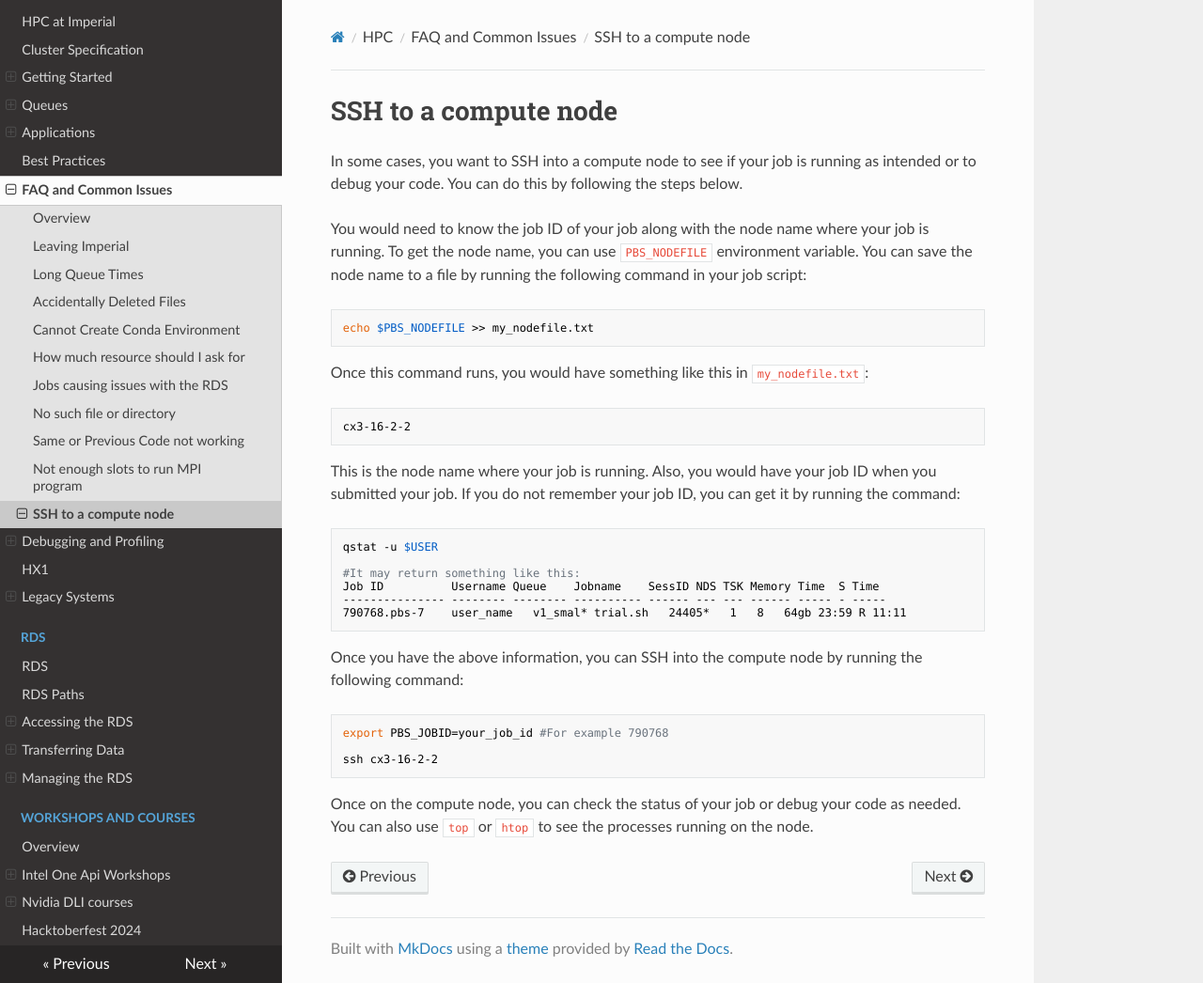
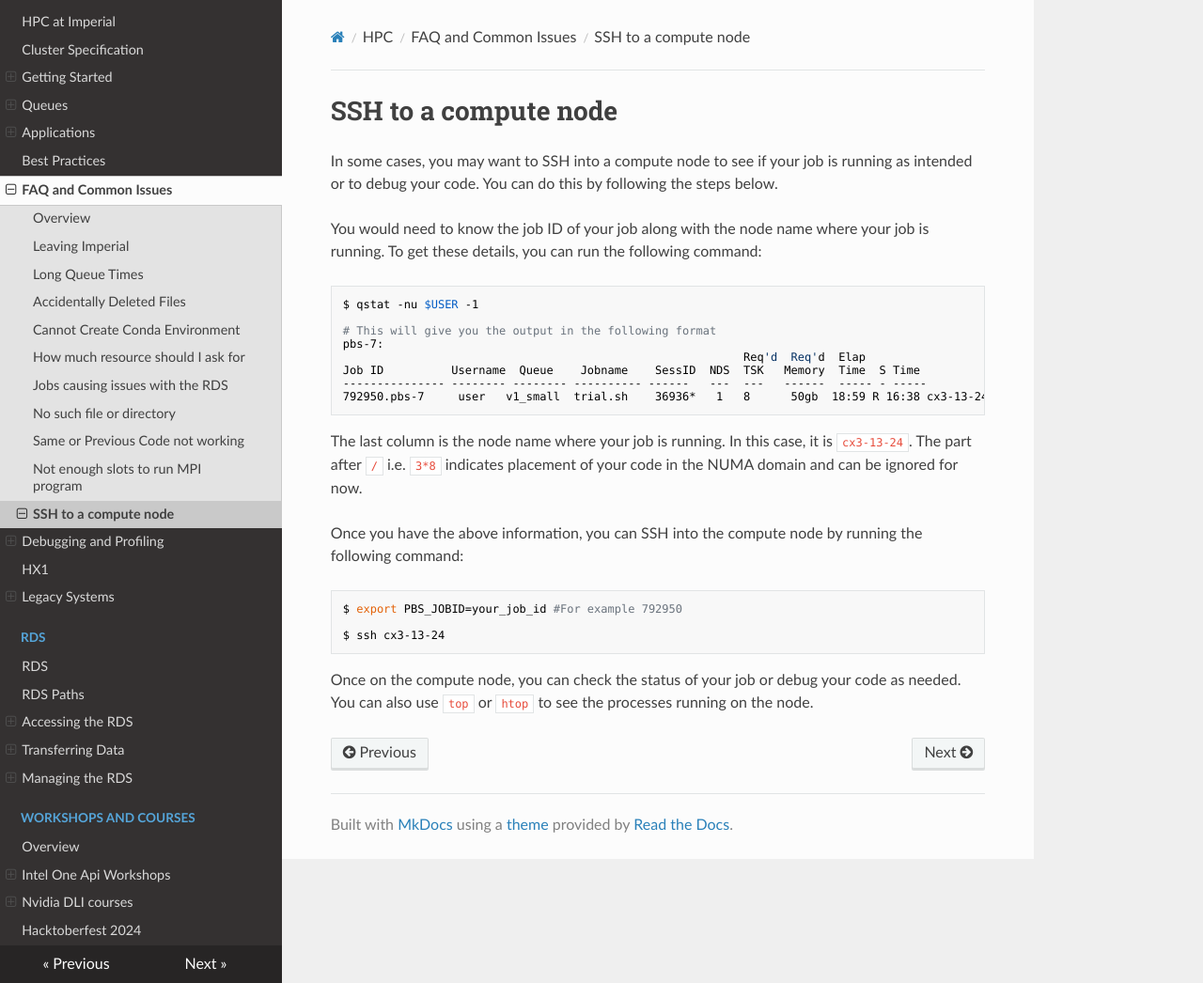
Before and after one commit to ImperialCollegeLondon/icl-rcs-user-guide, an MkDocs documentation site: the page built from docs/hpc/faq/ssh-compute-node.md, in a window 1280 px wide and 1046 px high. Shown: the whole window at 94% size. Built offline with MkDocs 1.6.1, drawn with Linux system fonts in a browser that asks for light colours; nearby versions of some CDN libraries.

Commit message:
Edited command to get job id and node name

````diff
--- a/docs/hpc/faq/ssh-compute-node.md
+++ b/docs/hpc/faq/ssh-compute-node.md
@@ -1,36 +1,28 @@
 # SSH to a compute node
 
-In some cases, you want to SSH into a compute node to see if your job is running as intended or to debug your code. You can do this by following the steps below.
+In some cases, you may want to SSH into a compute node to see if your job is running as intended or to debug your code. You can do this by following the steps below.
 
-You would need to know the job ID of your job along with the node name where your job is running. To get the node name, you can use `PBS_NODEFILE` environment variable. You can save the node name to a file by running the following command in your job script:
+You would need to know the job ID of your job along with the node name where your job is running. To get these details, you can run the following command:
 
 ```bash
-echo $PBS_NODEFILE >> my_nodefile.txt
+$ qstat -nu $USER -1
+
+# This will give you the output in the following format
+pbs-7:
+                                                           Req'd  Req'd  Elap
+Job ID          Username  Queue    Jobname    SessID  NDS  TSK   Memory  Time  S Time
+--------------- -------- -------- ---------- ------   ---  ---   ------  ----- - -----
+792950.pbs-7     user   v1_small  trial.sh    36936*   1   8      50gb  18:59 R 16:38 cx3-13-24/3*8
 ```
 
-Once this command runs, you would have something like this in `my_nodefile.txt`:
-
-```bash
-cx3-16-2-2
-```
-
-This is the node name where your job is running. Also, you would have your job ID when you submitted your job. If you do not remember your job ID, you can get it by running the command:
-
-```bash
-qstat -u $USER
-
-#It may return something like this:
-Job ID          Username Queue    Jobname    SessID NDS TSK Memory Time  S Time
---------------- -------- -------- ---------- ------ --- --- ------ ----- - -----
-790768.pbs-7    user_name   v1_smal* trial.sh   24405*   1   8   64gb 23:59 R 11:11
-```
+The last column is the node name where your job is running. In this case, it is `cx3-13-24`. The part after `/` i.e. `3*8` indicates placement of your code in the NUMA domain and can be ignored for now.
 
 Once you have the above information, you can SSH into the compute node by running the following command:
 
 ```bash
-export PBS_JOBID=your_job_id #For example 790768
+$ export PBS_JOBID=your_job_id #For example 792950
 
-ssh cx3-16-2-2
+$ ssh cx3-13-24
 ```
 
 Once on the compute node, you can check the status of your job or debug your code as needed. You can also use `top` or `htop` to see the processes running on the node.
````
